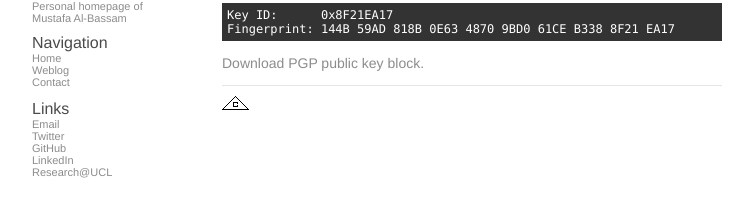
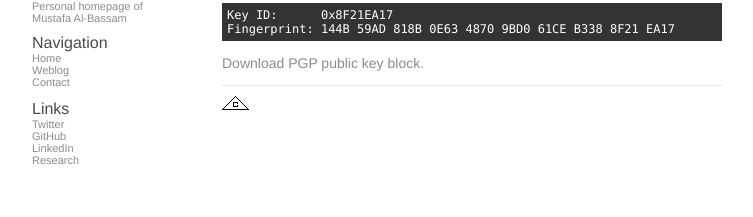
Before and after one commit to musalbas/musalbas.com-old, a Jekyll site: the page built from contact.md, in a window 1280 px wide. Shown: the part 149-366 px from the top of the page, without its empty margins (258-1011 px from the left). Built offline with Jekyll 4.4.1, drawn with Linux system fonts in a browser that asks for light colours; Markdown is read by kramdown in place of the engine named in the settings.

Commit message:
Update _config.yml

```diff
--- a/_config.yml
+++ b/_config.yml
@@ -5,13 +5,11 @@ about: Personal homepage of Mustafa Al-Bassam
 host: 0.0.0.0
 port: 9083
 urls:
-    - text: Email
-      url: mailto:mus@musalbas.com
     - text: Twitter
       url: https://twitter.com/musalbas
     - text: GitHub
       url: https://github.com/musalbas
     - text: LinkedIn
       url: https://www.linkedin.com/in/musalbas
-    - text: Research@UCL
+    - text: Research
       url: http://www0.cs.ucl.ac.uk/staff/M.AlBassam
```
